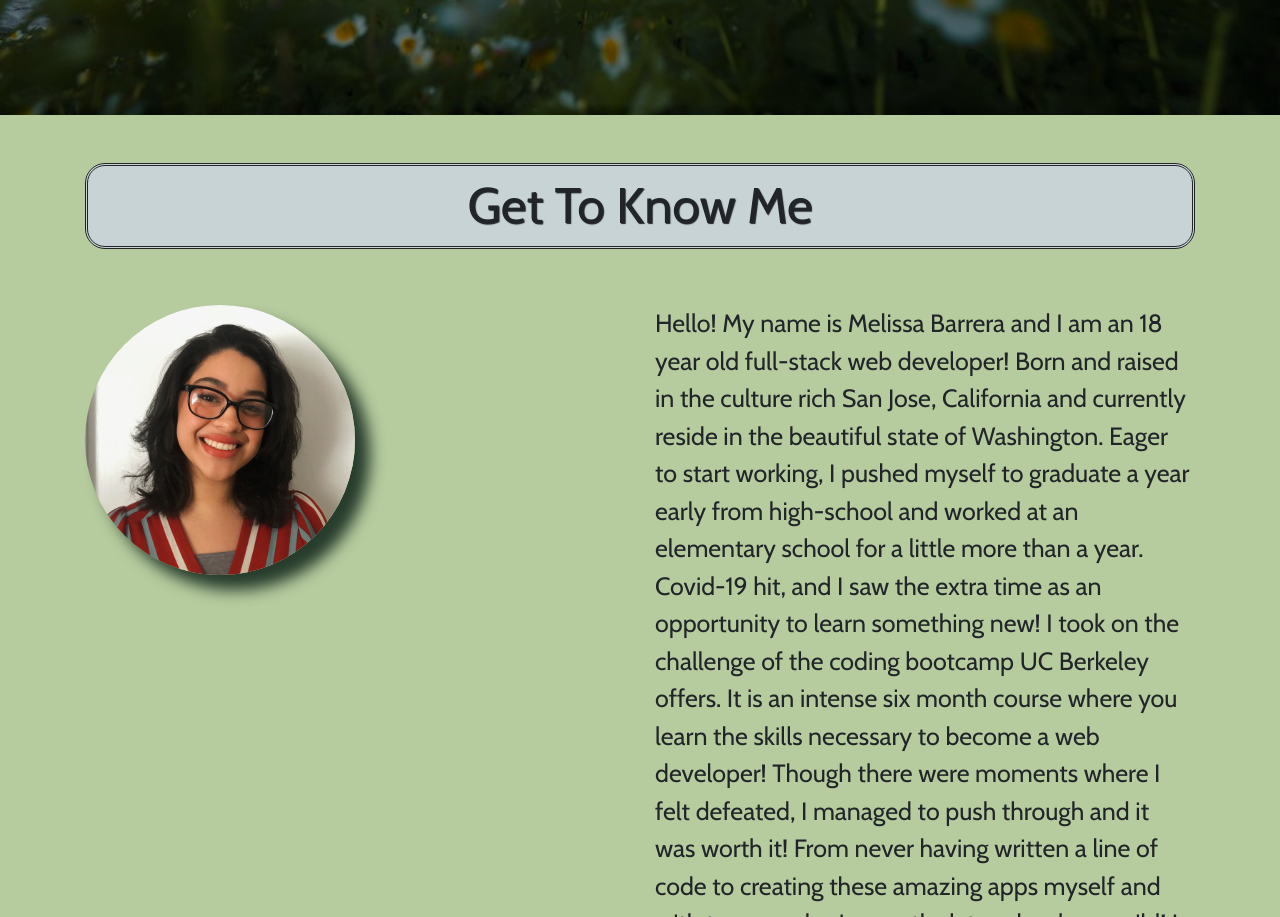
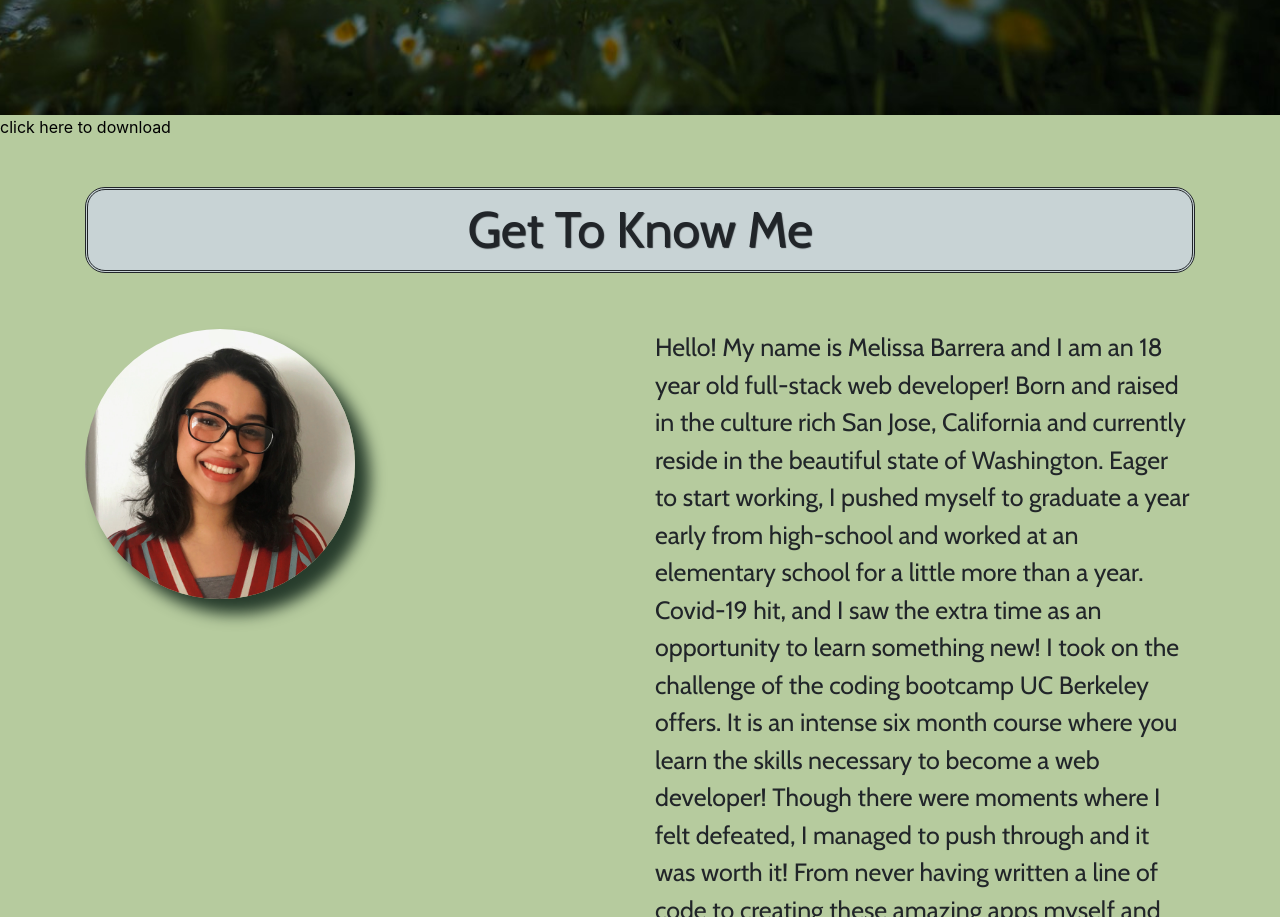
Before and after one commit to melissabarrerafarias/melissabarrera-portfolio, a React (Create React App) app: page / in a window 1280 px wide. Shown: the part 807-1724 px from the top of the page. Built offline with nearby package versions, Linux system fonts and the light colour scheme.

Commit message:
added downloadable resume

```diff
--- a/src/components/About/index.js
+++ b/src/components/About/index.js
@@ -1,9 +1,11 @@
 import React from 'react';
 import profileImage from '../../assets/profile-photo/melissa-image.jpg';
+import myResume from '../../assets/profile-photo/resume.pdf';
 
 function About() {
     return (
         <section>
+            <a href={myResume} download="MelissaResume">click here to download</a>
             <div className="container">
                 <h1 id="about" className="about-me-header mt-5 text-center">Get To Know Me</h1>
                 <div className="row">
```
Also changed, not shown: 1 other file (tests, documents, lock files or other folders).
